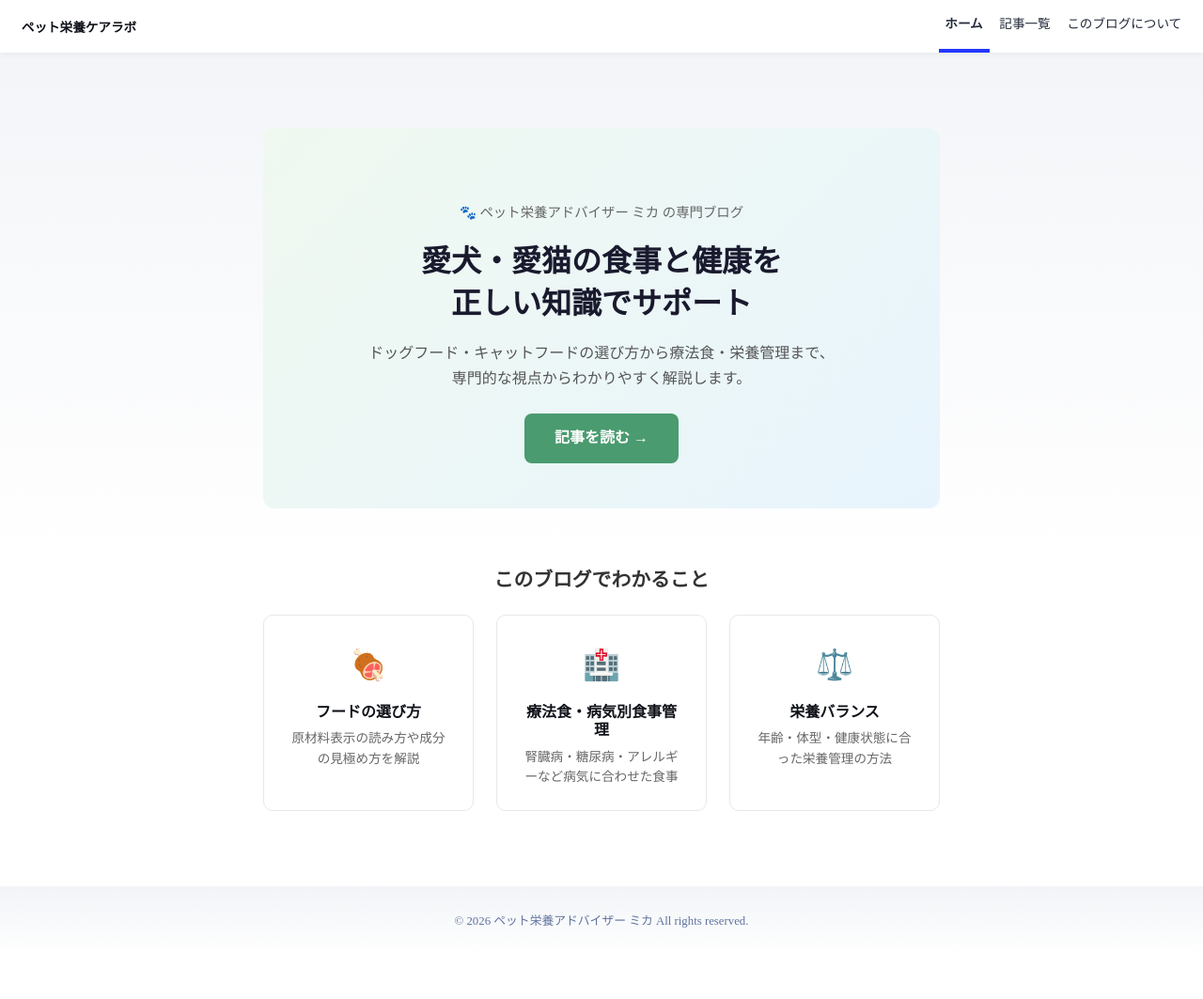
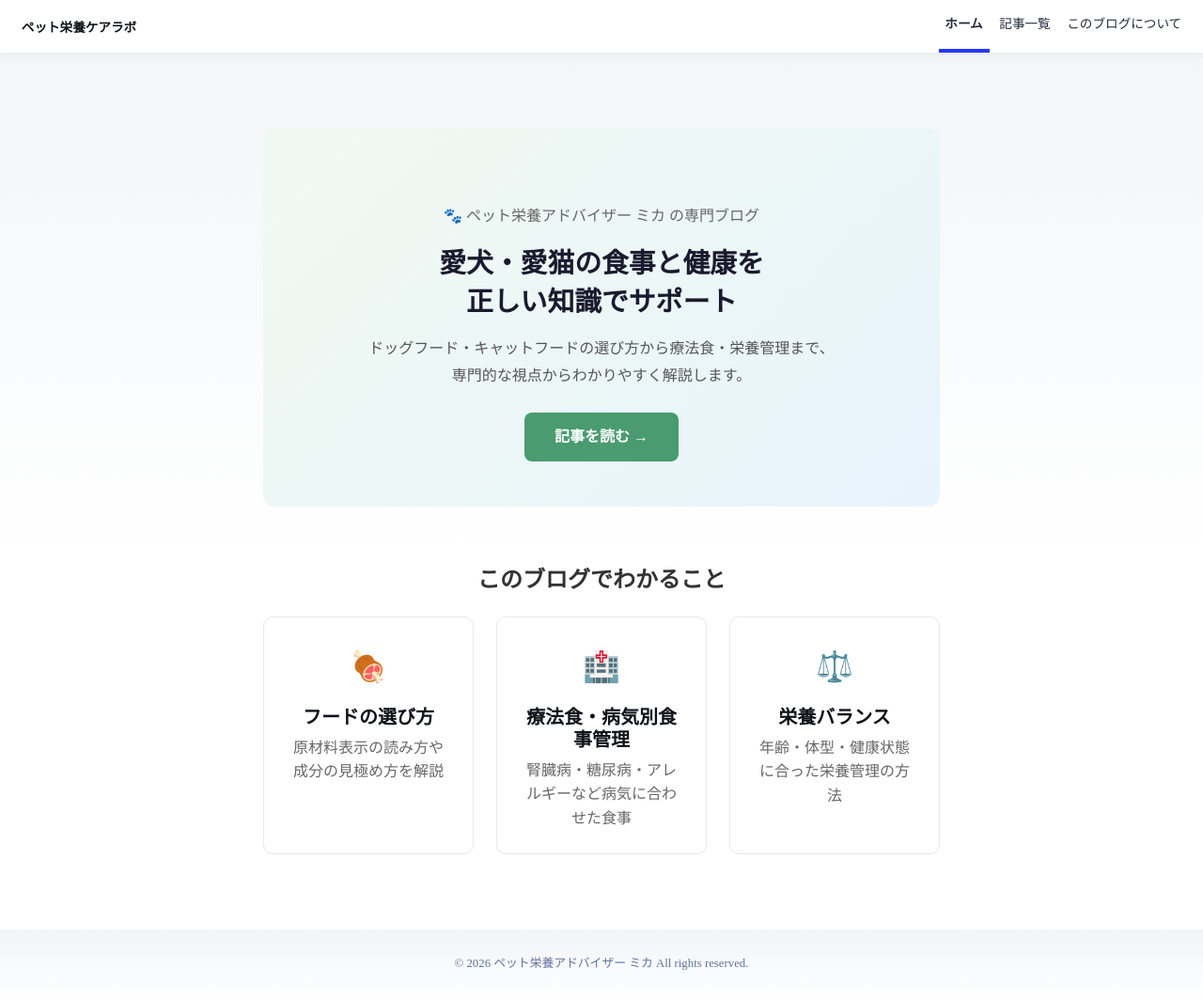
Before and after one commit to mikapchan/pet-nutrition-care-blog, an Astro site: page / in a window 1280 px wide. Shown: the whole page at 94% size. Before the commit the page ends 1017 px from the top, so only its background shows below. Built offline with nearby package versions, Linux system fonts and the light colour scheme; Astro itself is replaced by a stand-in of ours.

Commit message:
トップページのfont-size独自指定を削除・global.cssに統一
Co-Authored-By: Claude Sonnet 4.6 <noreply@anthropic.com>

```diff
--- a/src/pages/index.astro
+++ b/src/pages/index.astro
@@ -51,22 +51,18 @@ import { SITE_DESCRIPTION, SITE_TITLE } from '../consts';
 				margin: 2rem 0;
 			}
 			.hero-label {
-				font-size: 0.9rem;
 				color: #666;
 				margin-bottom: 1rem;
 			}
 			.hero h1 {
-				font-size: 2rem;
 				line-height: 1.4;
 				margin: 0.5rem 0 1rem;
 				color: #1a1a2e;
 			}
 			.hero-sub {
-				font-size: 1rem;
 				color: #555;
 				max-width: 500px;
 				margin: 0 auto 1.5rem;
-				line-height: 1.7;
 			}
 			.hero-btn {
 				display: inline-block;
@@ -84,7 +80,6 @@ import { SITE_DESCRIPTION, SITE_TITLE } from '../consts';
 			}
 			.features h2 {
 				text-align: center;
-				font-size: 1.3rem;
 				margin-bottom: 1.5rem;
 				color: #333;
 			}
@@ -100,9 +95,9 @@ import { SITE_DESCRIPTION, SITE_TITLE } from '../consts';
 				padding: 1.5rem;
 				text-align: center;
 			}
-			.feature-icon { font-size: 2rem; }
-			.feature-card h3 { font-size: 1rem; margin: 0.75rem 0 0.5rem; }
-			.feature-card p { font-size: 0.85rem; color: #666; line-height: 1.6; margin: 0; }
+			.feature-icon { font-size: 2em; }
+			.feature-card h3 { margin: 0.75rem 0 0.5rem; }
+			.feature-card p { color: #666; line-height: 1.6; margin: 0; }
 		</style>
 		<Footer />
 	</body>
```
